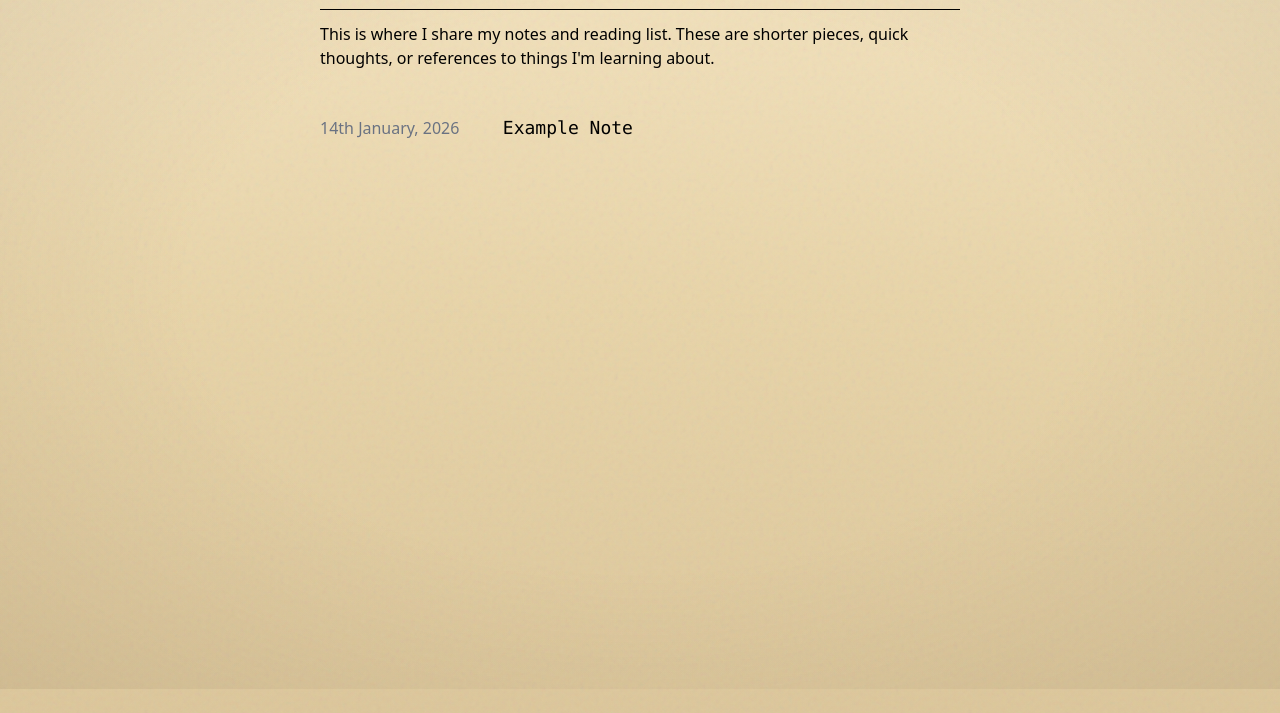
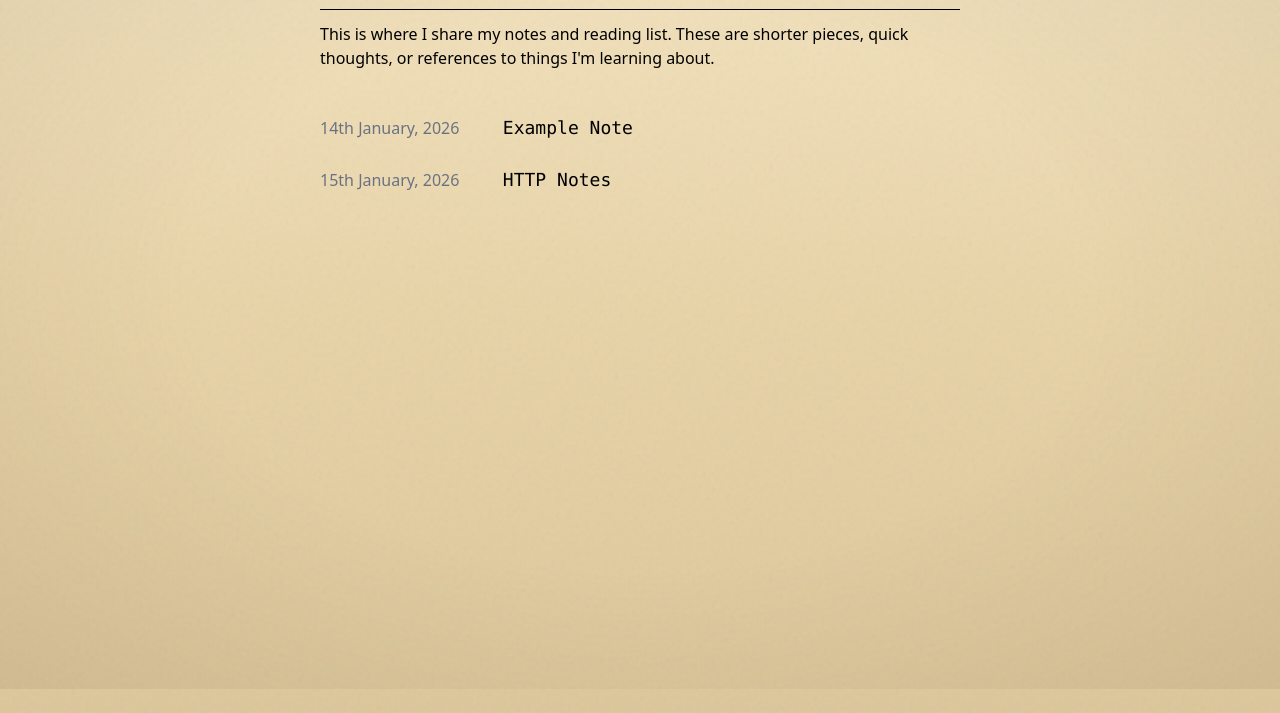
Before and after one commit to xd-sarthak/xd-sarthak.github.io, a plain HTML site: page notes/notes.html in a window 1280 px wide. Shown: the part 111-824 px from the top of the page. Drawn offline with nearby package versions, Linux system fonts and the light colour scheme.

Commit message:
http-notes

```diff
--- a/notes/notes.html
+++ b/notes/notes.html
@@ -70,6 +70,12 @@
           </li>
         </a>
         -->
+            <a href="./http-notes.html">
+                <li class="flex justify-between items-center hover:underline underline-offset-4 py-3">
+                    <span class="text-gray-500 w-[40%]">15th January, 2026</span>
+                    <span class="w-full font-mono text-lg">HTTP Notes</span>
+                </li>
+            </a>
             <!-- Add more note entries above this comment -->
         </ul>
     </div>
```
